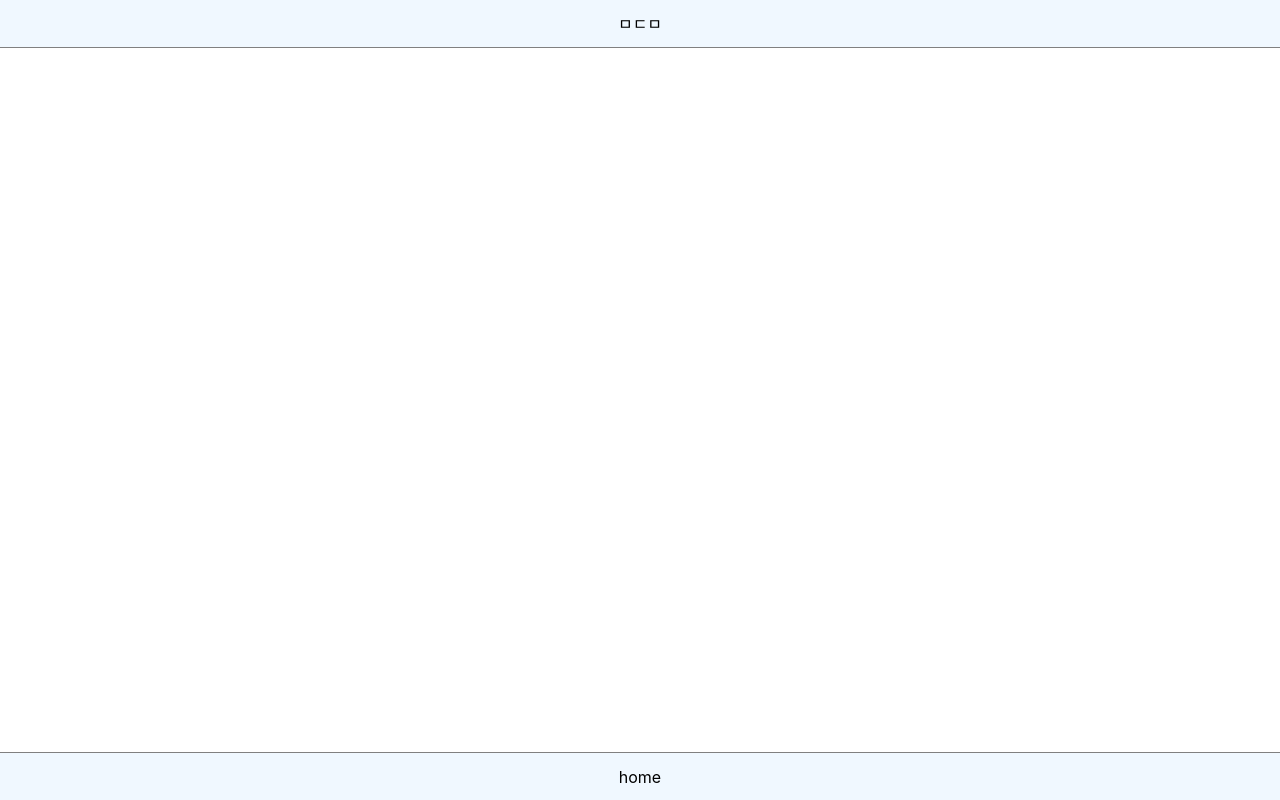
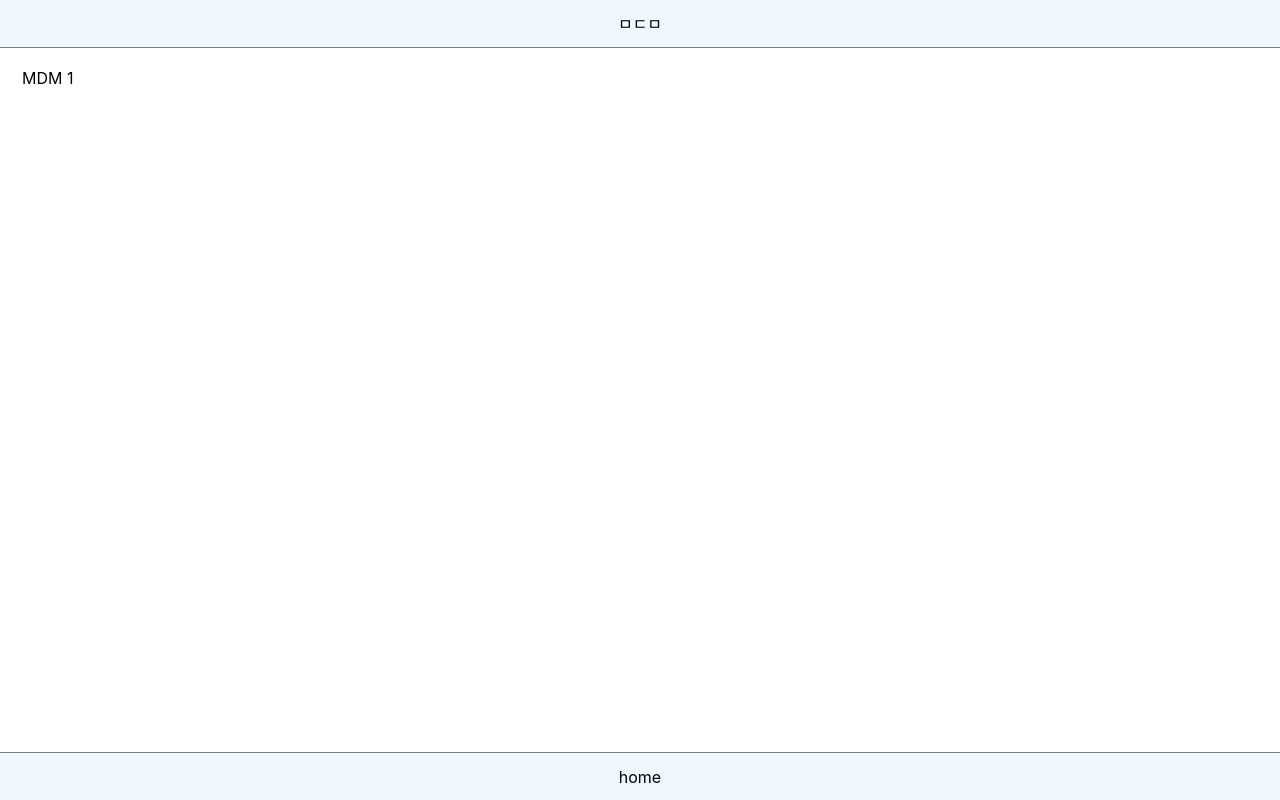
Before and after one commit to SixToOne/mdm, a React (Create React App) app in the folder client/: page /mdm/1 in a window 1280 px wide. Before the commit this address had no page. Built offline with nearby package versions, Linux system fonts and the light colour scheme.

Commit message:
Add : 🌱 몇대몇 상세페이지 생성, 라우팅

```diff
--- a/client/src/App.tsx
+++ b/client/src/App.tsx
@@ -1,5 +1,6 @@
 import { Routes, Route } from 'react-router-dom';
 import Home from '@/pages/Home';
+import MDM from '@/pages/MDM';
 import MainLayout from '@/components/layouts/MainLayout';
 
 function App() {
@@ -7,6 +8,7 @@ function App() {
         <MainLayout>
             <Routes>
                 <Route path="/" element={<Home />} />
+                <Route path="/mdm/:id" element={<MDM />} />
             </Routes>
         </MainLayout>
     );
--- /dev/null
+++ b/client/src/pages/MDM.tsx
@@ -0,0 +1,14 @@
+import { useParams } from 'react-router-dom';
+import styled from 'styled-components';
+
+const MDM = () => {
+    const { id } = useParams();
+    return <StyledMDM>MDM {id}</StyledMDM>;
+};
+
+const StyledMDM = styled.div`
+    width: 100%;
+    height: 100%;
+`;
+
+export default MDM;
```
